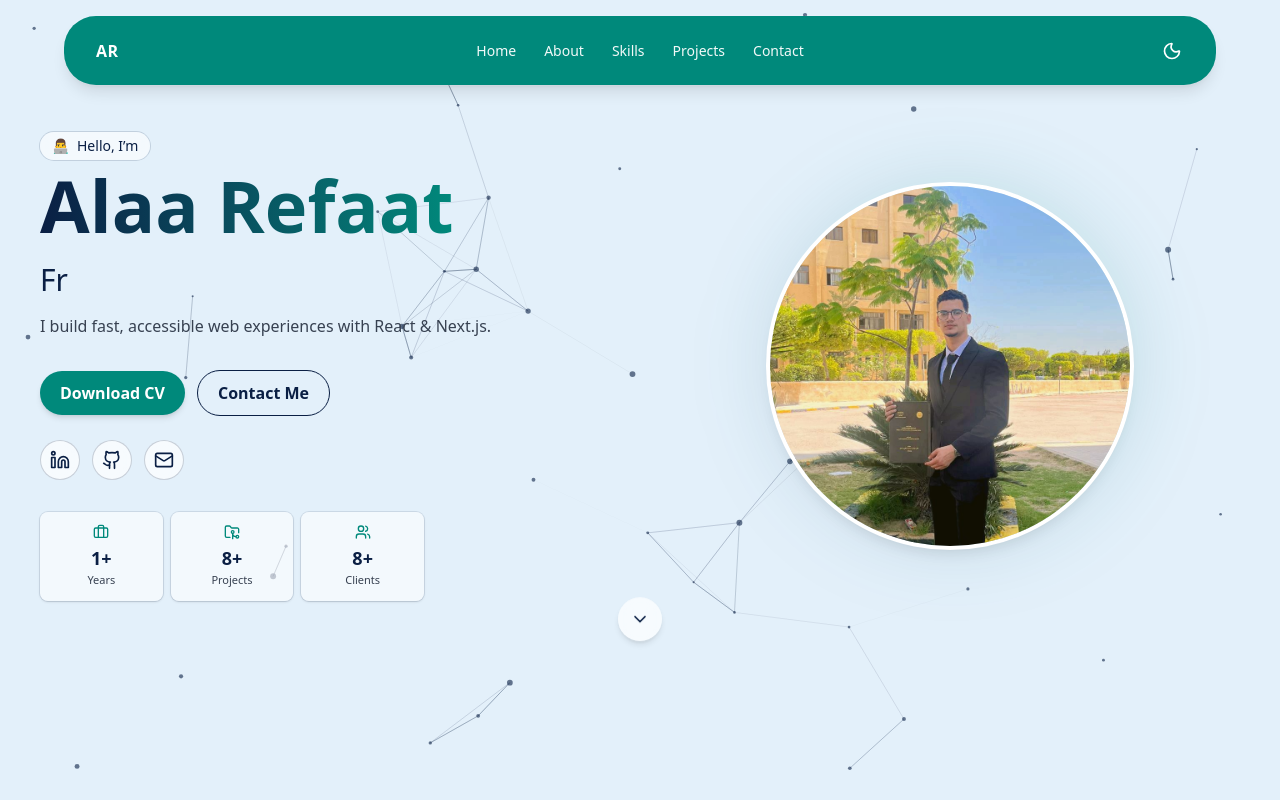
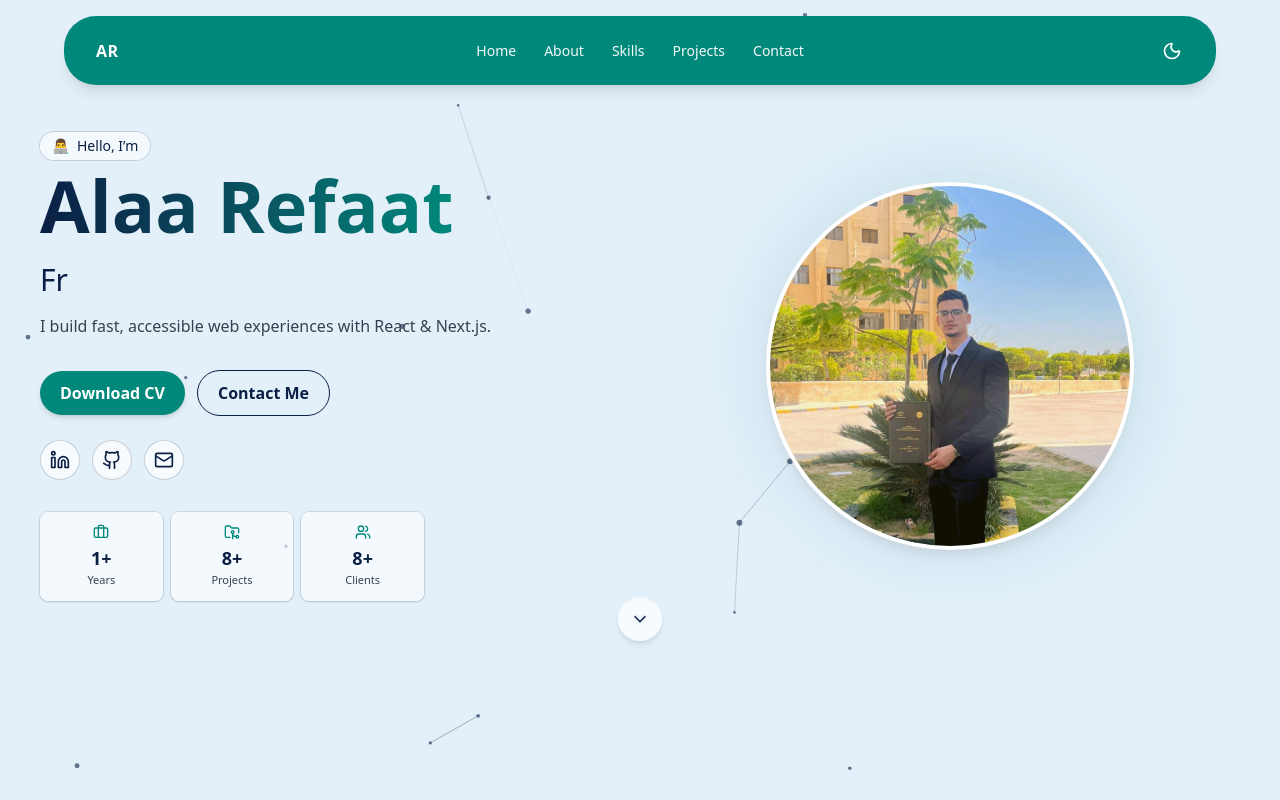
Before and after one commit to AlaaRef3t/Alaa-Portfolio, a Next.js app: page / in a window 1280 px wide. Shown: the top 800 px of the page. Built offline with nearby package versions, Linux system fonts and the light colour scheme.

Commit message:
edited number of bullets in main animation

```diff
--- a/src/components/home/HomePage.tsx
+++ b/src/components/home/HomePage.tsx
@@ -20,7 +20,7 @@ export default function HomePage() {
         fpsLimit: 120,
         detectRetina: true,
         particles: {
-          number: { value: 40, density: { enable: true, area: 800 } },
+          number: { value: 15, density: { enable: true, area: 800 } },
           color: { value: "#0a1f44" },
           links: {
             enable: true,
```
